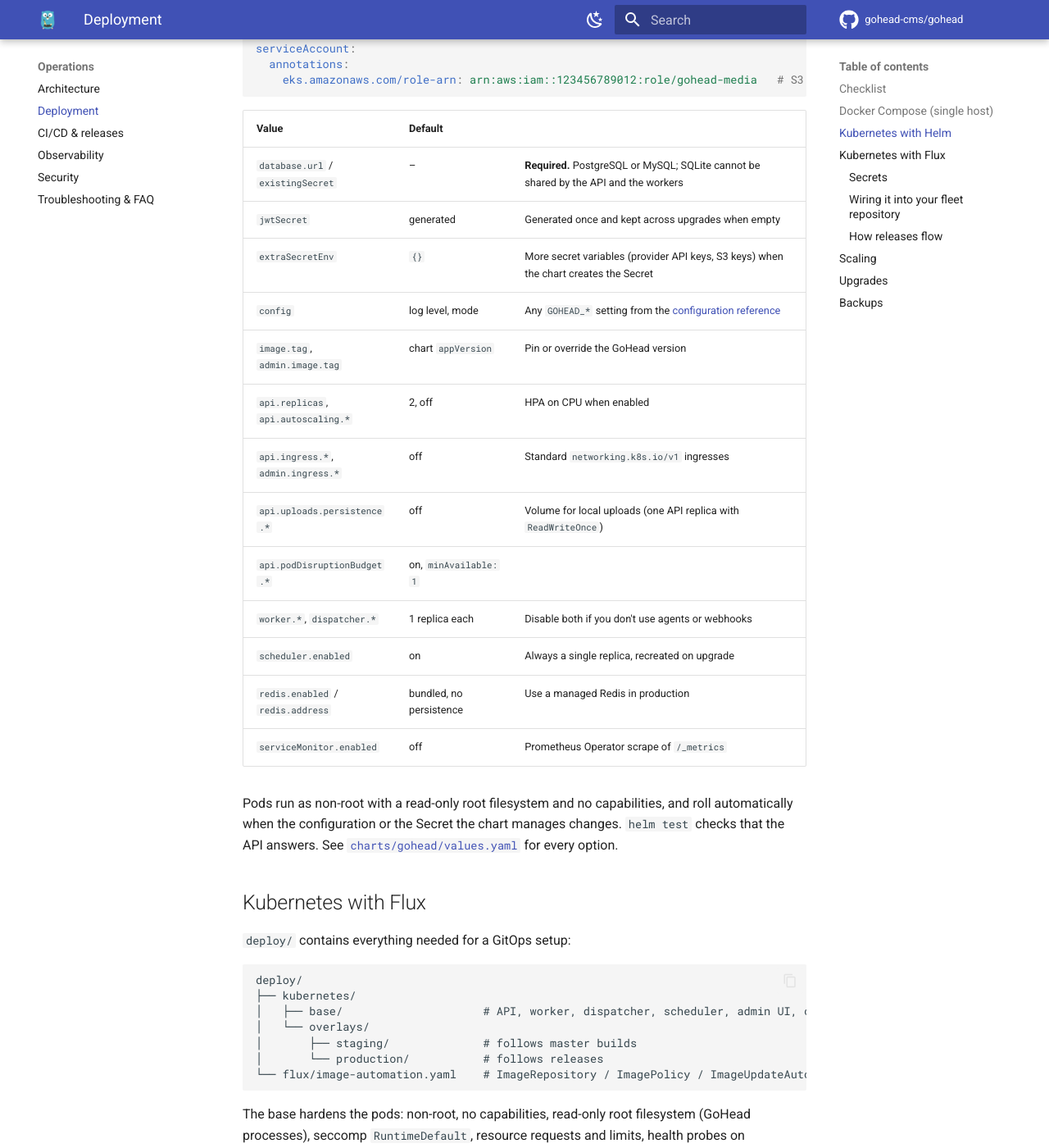
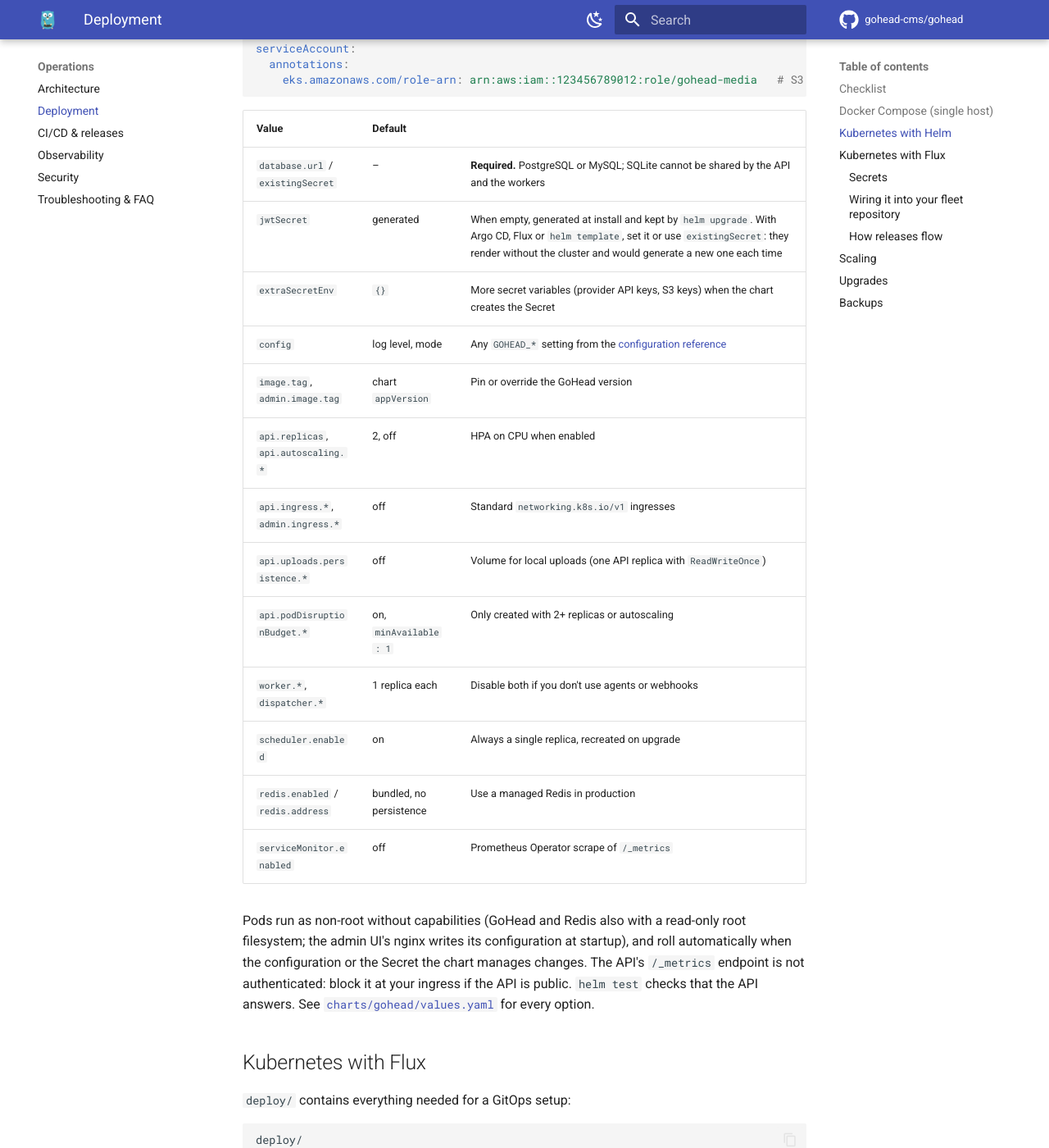
Before and after one commit to gohead-cms/gohead, an MkDocs documentation site: the page built from docs/content/operations/deployment.md, in a window 1280 px wide and 1400 px high, scrolled down 2226 px. Shown: the whole window at 82% size. Built offline with MkDocs 1.6.1 and Material for MkDocs 9.7.7, drawn with Linux system fonts in a browser that asks for light colours; comment, search, counter and statistics services are not loaded.

Commit message:
fix: address review of the chart, smoke test and changelog
- ConfigMap: keys set in config override the chart's own (no duplicates).
- PDB only with 2+ replicas or autoscaling; autoscaling with a
  ReadWriteOnce upload volume is refused.
- Document the generated JWT secret under GitOps and the unauthenticated
  /_metrics endpoint; changelog notes the PostgreSQL column checks.
- Smoke-test entries are unique per retry; CI steps don't abort early.

Co-Authored-By: Claude Opus 5.5 <noreply@anthropic.com>
Claude-Session: https://claude.ai/code/session_01S1gbsa6mcbMcpUW3JKmxY2

```diff
--- a/docs/content/operations/deployment.md
+++ b/docs/content/operations/deployment.md
@@ -98,21 +98,23 @@ serviceAccount:
 | Value | Default | |
 |-------|---------|-|
 | `database.url` / `existingSecret` | – | **Required.** PostgreSQL or MySQL; SQLite cannot be shared by the API and the workers |
-| `jwtSecret` | generated | Generated once and kept across upgrades when empty |
+| `jwtSecret` | generated | When empty, generated at install and kept by `helm upgrade`. With Argo CD, Flux or `helm template`, set it or use `existingSecret`: they render without the cluster and would generate a new one each time |
 | `extraSecretEnv` | `{}` | More secret variables (provider API keys, S3 keys) when the chart creates the Secret |
 | `config` | log level, mode | Any `GOHEAD_*` setting from the [configuration reference](../getting-started/configuration.md) |
 | `image.tag`, `admin.image.tag` | chart `appVersion` | Pin or override the GoHead version |
 | `api.replicas`, `api.autoscaling.*` | 2, off | HPA on CPU when enabled |
 | `api.ingress.*`, `admin.ingress.*` | off | Standard `networking.k8s.io/v1` ingresses |
 | `api.uploads.persistence.*` | off | Volume for local uploads (one API replica with `ReadWriteOnce`) |
-| `api.podDisruptionBudget.*` | on, `minAvailable: 1` | |
+| `api.podDisruptionBudget.*` | on, `minAvailable: 1` | Only created with 2+ replicas or autoscaling |
 | `worker.*`, `dispatcher.*` | 1 replica each | Disable both if you don't use agents or webhooks |
 | `scheduler.enabled` | on | Always a single replica, recreated on upgrade |
 | `redis.enabled` / `redis.address` | bundled, no persistence | Use a managed Redis in production |
 | `serviceMonitor.enabled` | off | Prometheus Operator scrape of `/_metrics` |
 
-Pods run as non-root with a read-only root filesystem and no capabilities, and roll
-automatically when the configuration or the Secret the chart manages changes. `helm test`
+Pods run as non-root without capabilities (GoHead and Redis also with a read-only root
+filesystem; the admin UI's nginx writes its configuration at startup), and roll
+automatically when the configuration or the Secret the chart manages changes. The API's
+`/_metrics` endpoint is not authenticated: block it at your ingress if the API is public. `helm test`
 checks that the API answers. See
 [`charts/gohead/values.yaml`](https://github.com/gohead-cms/gohead/blob/master/charts/gohead/values.yaml)
 for every option.
```
Also changed, not shown: CHANGELOG.md, 6 other files.
